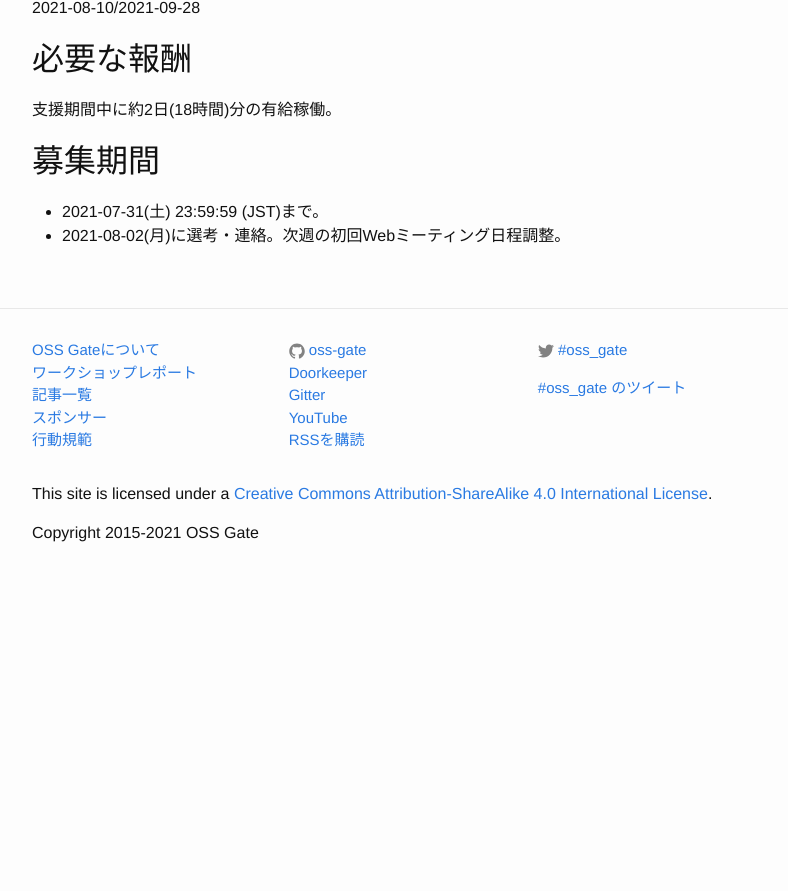
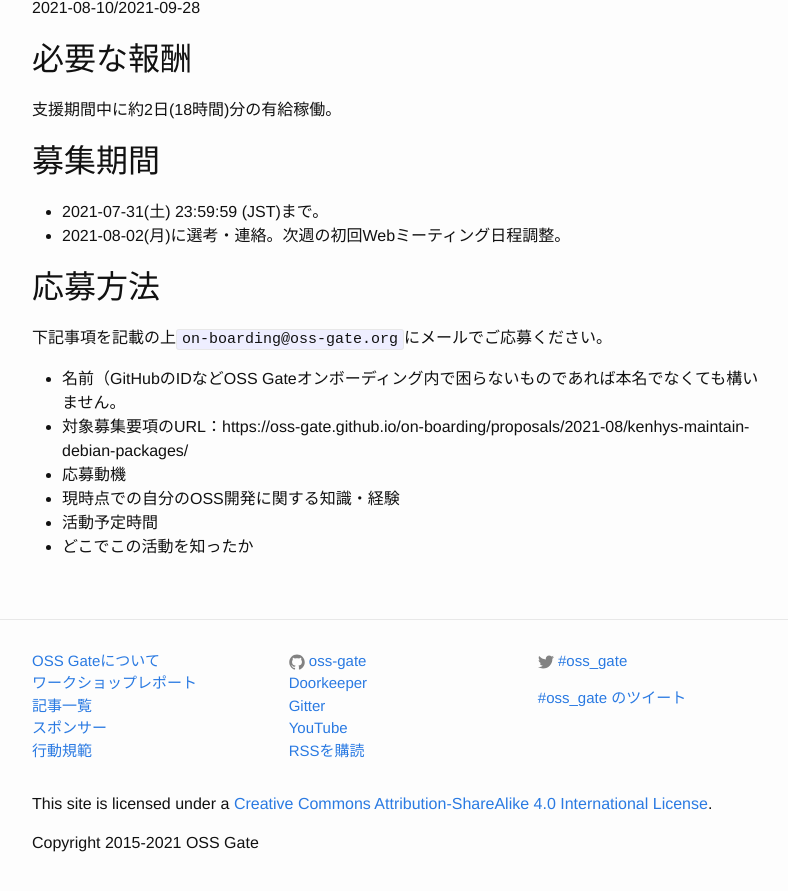
Before and after one commit to oss-gate/on-boarding, a Jekyll site: the page built from proposals/2021-08/kenhys-maintain-debian-packages/index.md, in a window 1280 px wide and 900 px high, scrolled down 4398 px. Shown: the top 891 px of the window, without its empty margins (238-1026 px from the left). Built offline with Jekyll 4.4.1, drawn with Linux system fonts in a browser that asks for light colours; Markdown is read by kramdown in place of the engine named in the settings; comment, search, counter and statistics services are not loaded; before the commit the page ends 4988 px from its top, so only the background shows below that.

```diff
--- a/proposals/2021-08/kenhys-maintain-debian-packages/index.md
+++ b/proposals/2021-08/kenhys-maintain-debian-packages/index.md
@@ -159,3 +159,14 @@ mentors.debian.netの改善に関しては、まだ[salsa](https://salsa.debian.
 
 * 2021-07-31(土) 23:59:59 (JST)まで。
 * 2021-08-02(月)に選考・連絡。次週の初回Webミーティング日程調整。
+
+## 応募方法
+
+下記事項を記載の上`on-boarding@oss-gate.org`にメールでご応募ください。
+
+  * 名前（GitHubのIDなどOSS Gateオンボーディング内で困らないものであれば本名でなくても構いません。
+  * 対象募集要項のURL：{{ site.url }}{{ site.baseurl }}{% link proposals/2021-08/kenhys-maintain-debian-packages/index.md %}
+  * 応募動機
+  * 現時点での自分のOSS開発に関する知識・経験
+  * 活動予定時間
+  * どこでこの活動を知ったか
```
Also changed, not shown: index.md (+2 -2 lines), process/index.md (+8 -4 lines).
